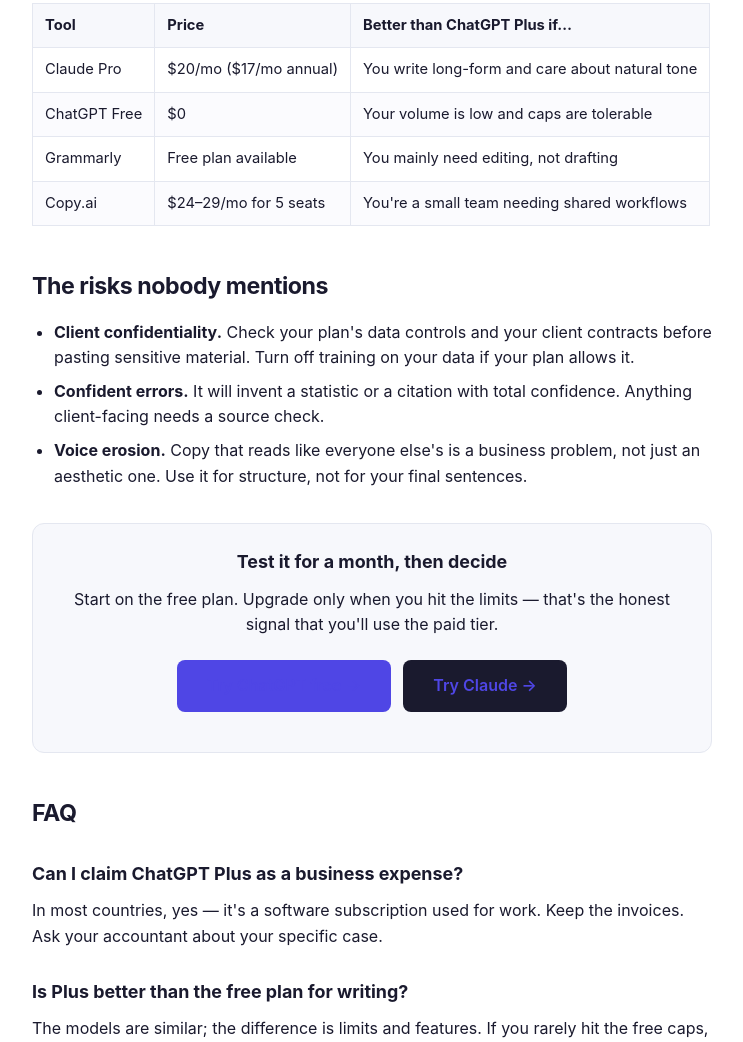
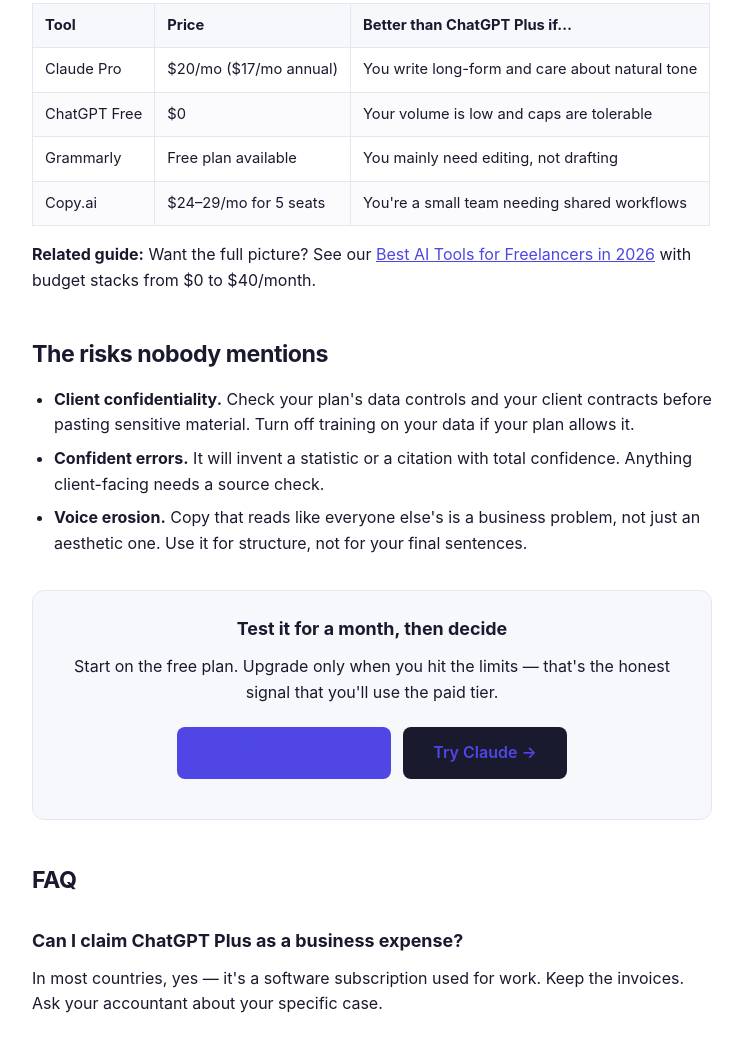
Before and after one commit to iuhorts/aiforworkhq, a website: page site/articles/chatgpt-plus-worth-it-freelancers.html in a window 1280 px wide. Shown: the part 2567-3609 px from the top of the page, without its empty margins (268-1011 px from the left). Drawn offline with Linux system fonts and the light colour scheme.

Commit message:
Add internal links to freelancer hub

```diff
--- a/site/articles/chatgpt-plus-worth-it-freelancers.html
+++ b/site/articles/chatgpt-plus-worth-it-freelancers.html
@@ -110,8 +110,9 @@
           <tr><td>ChatGPT Free</td><td>$0</td><td>Your volume is low and caps are tolerable</td></tr>
           <tr><td>Grammarly</td><td>Free plan available</td><td>You mainly need editing, not drafting</td></tr>
           <tr><td>Copy.ai</td><td>$24–29/mo for 5 seats</td><td>You're a small team needing shared workflows</td></tr>
-        </tbody>
-      </table>
+        </table>
+
+      <p><strong>Related guide:</strong> Want the full picture? See our <a href="/articles/best-ai-tools-for-freelancers">Best AI Tools for Freelancers in 2026</a> with budget stacks from $0 to $40/month.</p>
 
       <h2>The risks nobody mentions</h2>
       <ul>
```
Also changed, not shown: site/articles/jasper-alternatives.html (+2 -0 lines).
